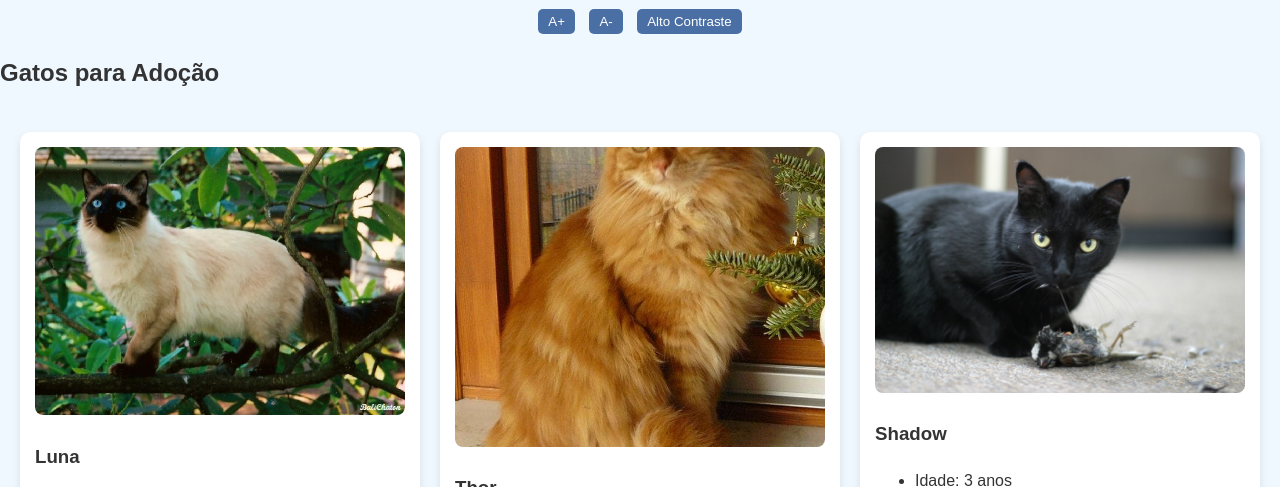
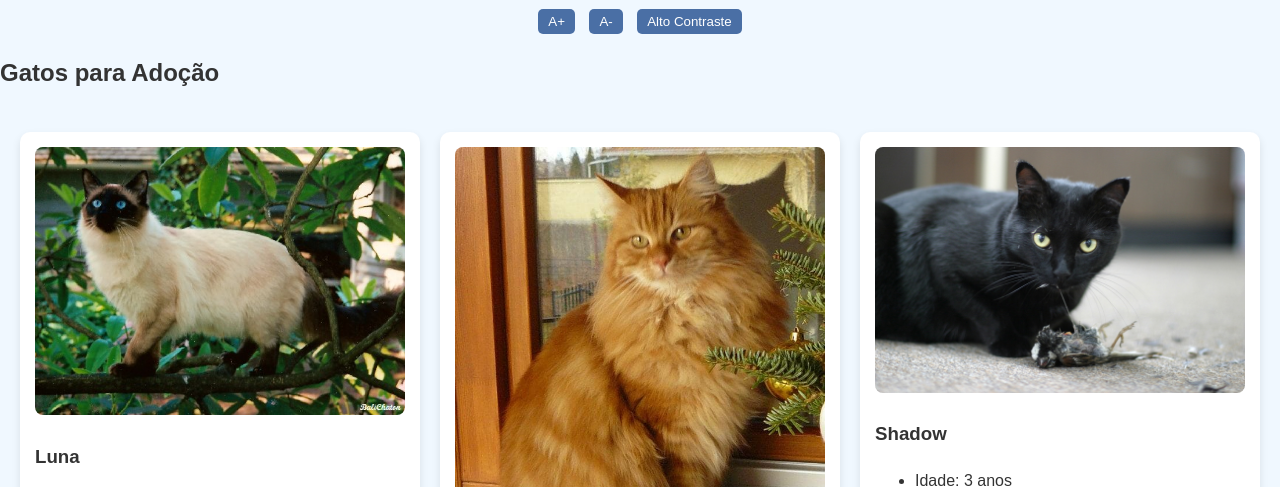
Before and after one commit to rosemarieKds/implementa-o-TE, a plain HTML site: page index.html in a window 1280 px wide. Shown: the part 394-881 px from the top of the page. Drawn offline with Linux system fonts and the light colour scheme.

Commit message:
Update style.css

```diff
--- a/style.css
+++ b/style.css
@@ -46,6 +46,13 @@ body {
     transition: transform 0.3s;
 }
 
+.gato-card img {
+    width: 100%;
+    height: auto;
+    object-fit: cover;
+    border-radius: 8px;
+}
+
 .gato-card:focus, .gato-card:hover {
     transform: scale(1.02);
     outline: 3px solid #4a6fa5;
@@ -90,12 +97,6 @@ body {
     object-fit: cover;
     border-radius: 8px;
 }
-.gato-img {
-    width: 100%;
-    max-height: 300px;
-    object-fit: cover;
-    border-radius: 8px;
-}
 
 .close-btn {
     position: absolute;
```
